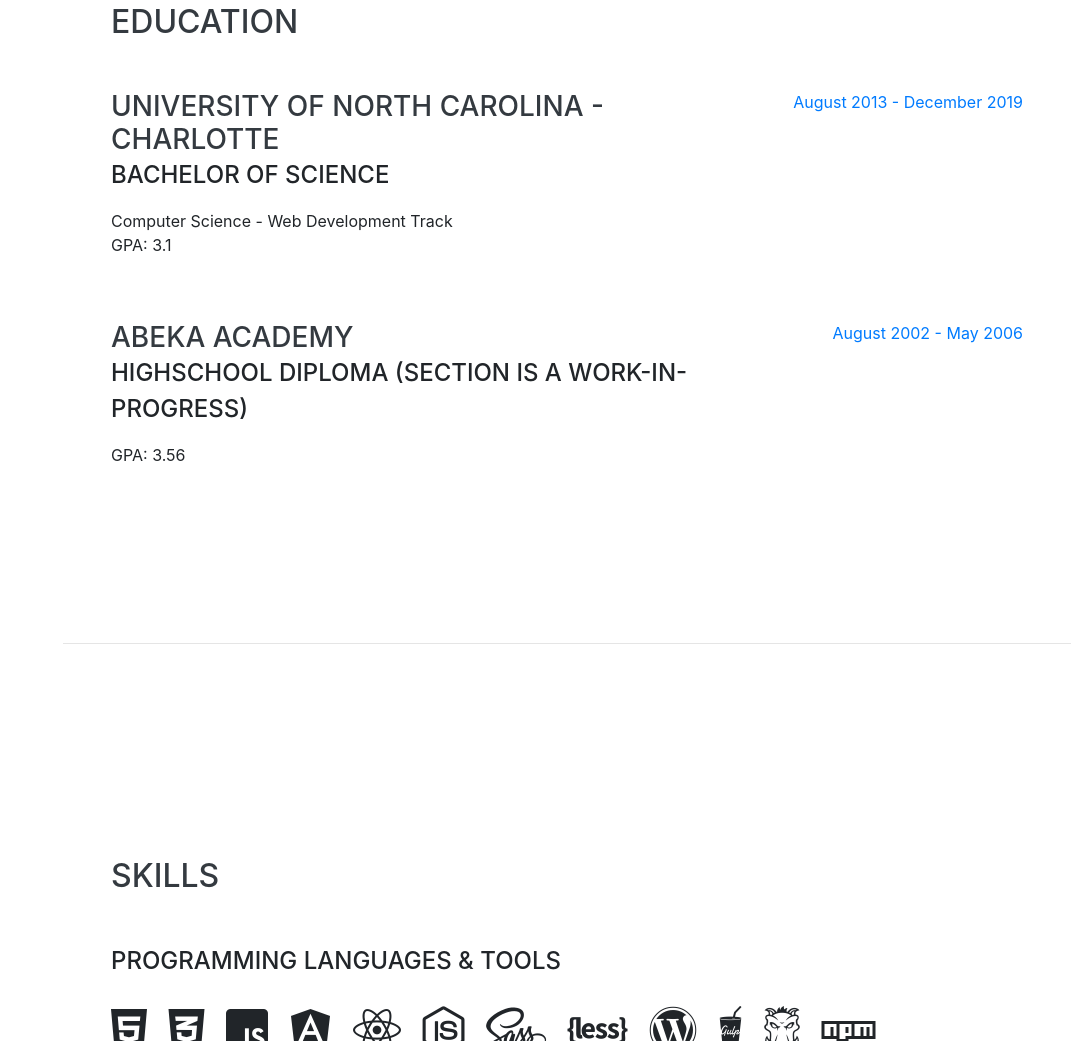
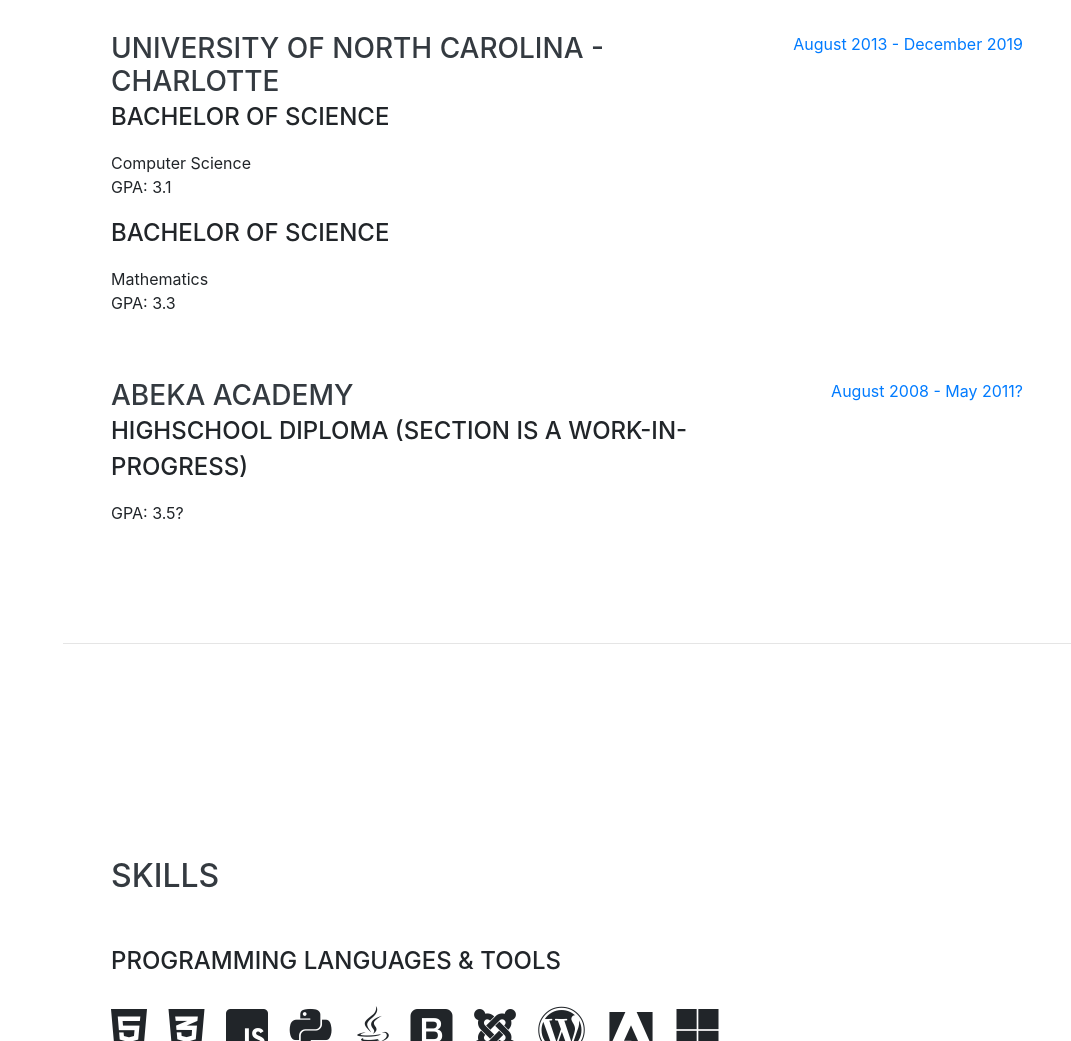
Before and after one commit to ArgonOwl/portfolio, a website with bundled scripts: page index.html in a window 1280 px wide. Shown: the part 1759-2800 px from the top of the page, without its empty margins (209-1280 px from the left). Built offline with nearby package versions, Linux system fonts and the light colour scheme; a web font is replaced by a local one.

Commit message:
Update index.html
updated index.html skills section

```diff
--- a/index.html
+++ b/index.html
@@ -77,6 +77,9 @@
           <a href="https://github.com/ArgonOwl/portfolio/">
             <i class="fab fa-github"></i>
           </a>
+          <a href="https://www.hackerrank.com/Morriah">
+            <i class="fab fa-hackerrank"></i>
+          </a>
         </div>
       </div>
     </section>
@@ -124,8 +127,11 @@
           <div class="resume-content">
             <h3 class="mb-0">University of North Carolina - Charlotte</h3>
             <div class="subheading mb-3">Bachelor of Science</div>
-            <div>Computer Science - Web Development Track</div>
+            <div>Computer Science</div>
             <p>GPA: 3.1</p>
+            <div class="subheading mb-3">Bachelor of Science</div>
+            <div>Mathematics</div>
+            <p>GPA: 3.3</p>
           </div>
           <div class="resume-date text-md-right">
             <span class="text-primary">August 2013 - December 2019</span>
@@ -136,10 +142,10 @@
           <div class="resume-content">
             <h3 class="mb-0">Abeka Academy</h3>
             <div class="subheading mb-3">Highschool Diploma (section is a work-in-progress)</div>
-            <p>GPA: 3.56</p>
+            <p>GPA: 3.5?</p>
           </div>
           <div class="resume-date text-md-right">
-            <span class="text-primary">August 2002 - May 2006</span>
+            <span class="text-primary">August 2008 - May 2011?</span>
           </div>
         </div>
 
@@ -164,31 +170,25 @@
             <i class="fab fa-js-square"></i>
           </li>
           <li class="list-inline-item">
-            <i class="fab fa-angular"></i>
+            <i class="fab fa-python"></i>
           </li>
           <li class="list-inline-item">
-            <i class="fab fa-react"></i>
+            <i class="fab fa-java"></i>
           </li>
           <li class="list-inline-item">
-            <i class="fab fa-node-js"></i>
+            <i class="fab fa-bootstrap"></i>
           </li>
           <li class="list-inline-item">
-            <i class="fab fa-sass"></i>
-          </li>
-          <li class="list-inline-item">
-            <i class="fab fa-less"></i>
+            <i class="fab fa-joomla"></i>
           </li>
           <li class="list-inline-item">
             <i class="fab fa-wordpress"></i>
           </li>
           <li class="list-inline-item">
-            <i class="fab fa-gulp"></i>
+            <i class="fab fa-adobe"></i>
           </li>
           <li class="list-inline-item">
-            <i class="fab fa-grunt"></i>
-          </li>
-          <li class="list-inline-item">
-            <i class="fab fa-npm"></i>
+            <i class="fab fa-microsoft"></i>
           </li>
         </ul>
 
```
